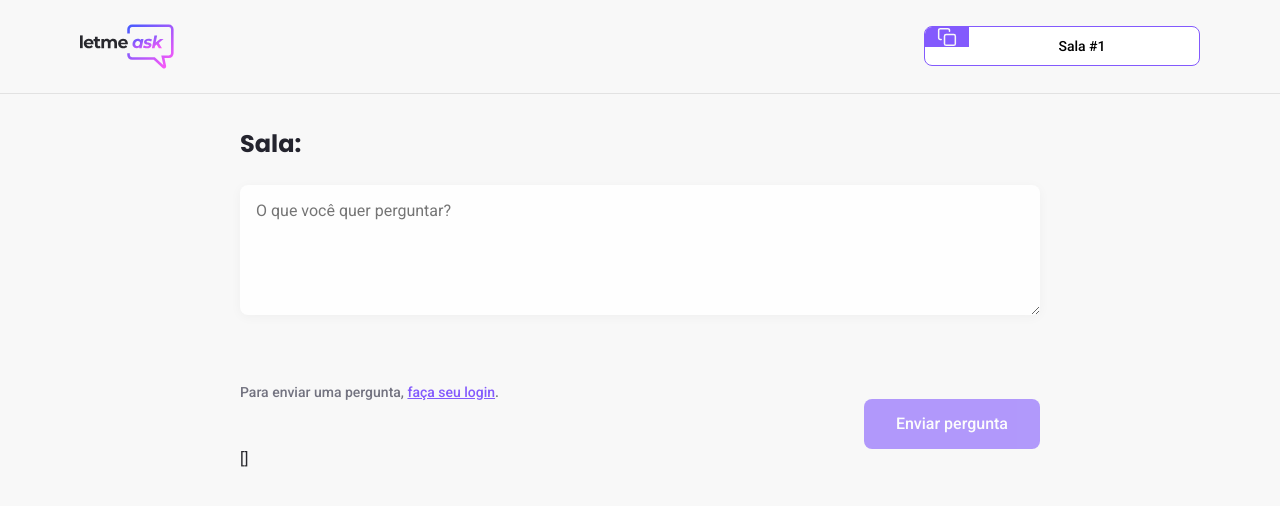
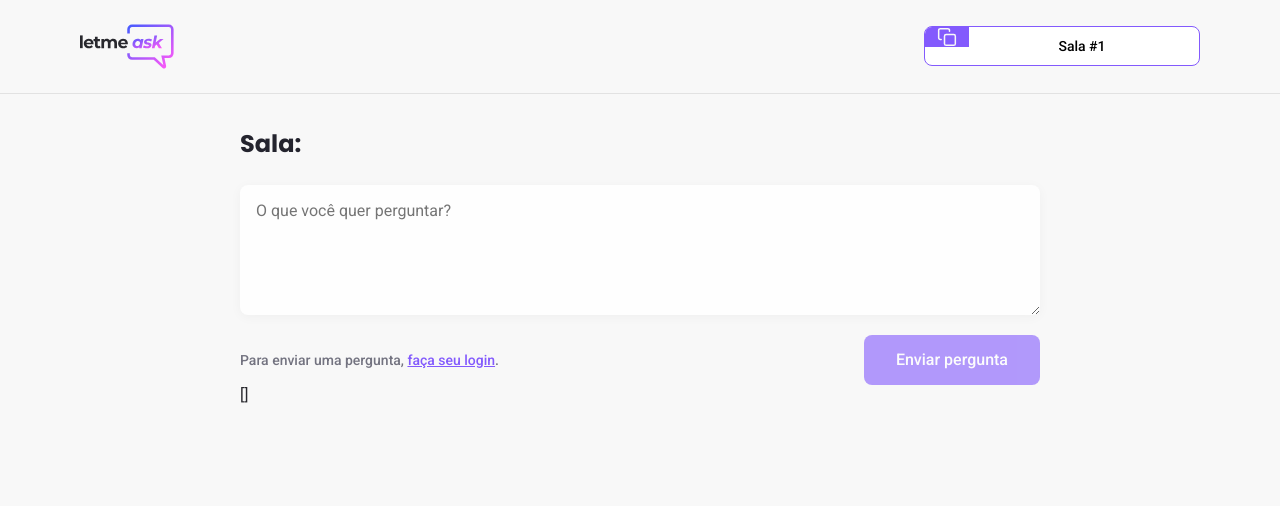
Before and after one commit to rafaasimi/letmeask-nextlevelweektogether, a React (Create React App) app: page /rooms/1 in a window 1280 px wide. Shown: the top 506 px of the page. Built offline with nearby package versions, Linux system fonts and the light colour scheme; no server answers; the database is empty.

Commit message:
Created a general style to button

```diff
--- a/src/styles/button.scss
+++ b/src/styles/button.scss
@@ -1,5 +1,4 @@
 .button {
-  margin-top: 64px;
   height: 50px;
   border-radius: 8px;
   font-weight: 500;
```
